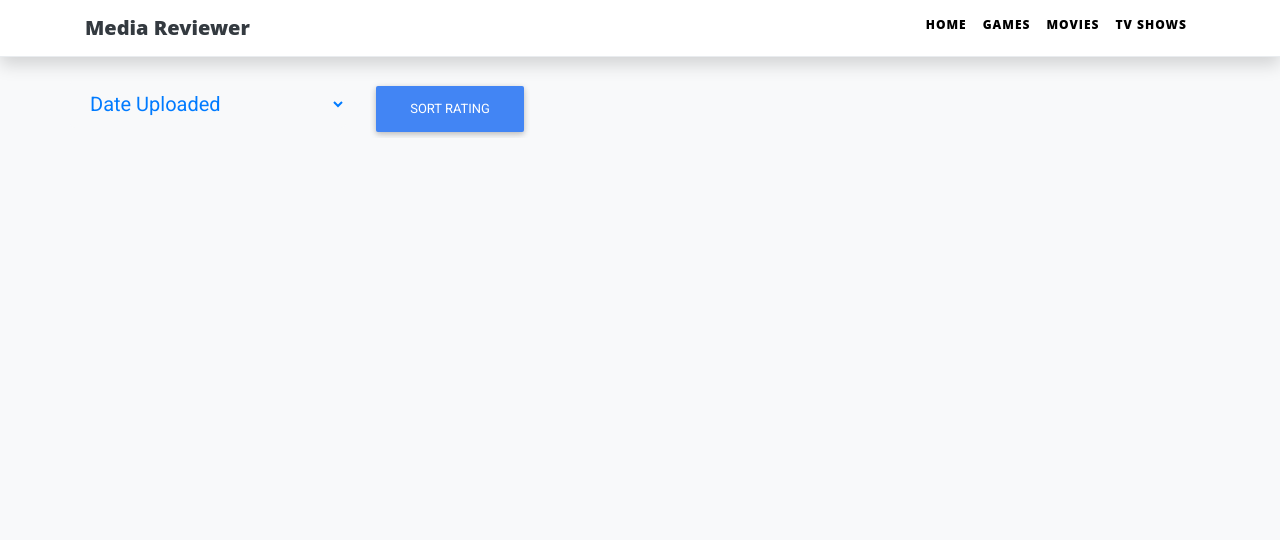
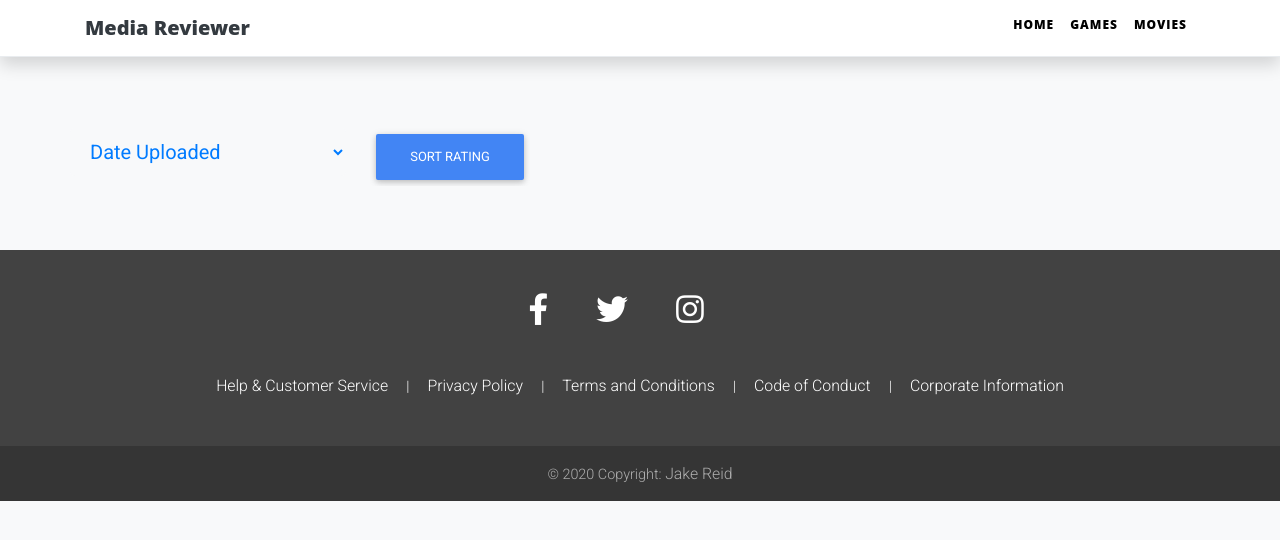
Before and after one commit to Code-Institute-Submissions/Jakejamesreid-Media-Reviewer, a Flask app: page /game-listings in a window 1280 px wide. Shown: the top 540 px of the page. Run offline with Flask 2, Linux system fonts and the light colour scheme; data that the repository does not hold is empty; some libraries are stand-ins or nearby versions.

Commit message:
Added footer and fixed rounding issue with overall rating

```diff
--- a/app.py
+++ b/app.py
@@ -52,7 +52,6 @@ def game_media(media):
     game = mongo.db.games.find_one({'name': media})
     form = SubmitReviewForm()
     game_with_rating = calculateMediaRating([game])
-
     if form.validate_on_submit():
         mongo.db["games"].update_one(
           {'name': media},
@@ -65,7 +64,7 @@ def game_media(media):
                       "author": form.name.data,
                       "comment": form.comment.data,
                       "rating": form.rating.data,
-                      "date_uploaded": datetime.now()
+                      "date_uploaded": datetime.now().strftime('%Y-%m-%d %H:%M:%S')
                   }
               }
         })
@@ -117,8 +116,8 @@ def calculateMediaRating(media_posts):
     for media in media_posts:
         overall_rating = 0
         for rating in media['review']:
-            overall_rating+=int(rating['rating'])
-        media['overall_rating'] = int(overall_rating/len(media['review']))
+            overall_rating+=float(rating['rating'])
+        media['overall_rating'] =  round(overall_rating/len(media['review']), 1)
 
     return media_posts
 
--- a/templates/base.html
+++ b/templates/base.html
@@ -36,9 +36,6 @@
                     <li class="nav-item">
                         <a class="nav-link" href="{{ url_for('movie_listings') }}">Movies</a>
                     </li>
-                    <li class="nav-item">
-                        <a class="nav-link" href="">TV Shows</a>
-                    </li>
                 </ul>
             </div>
         </div>
@@ -46,8 +43,77 @@
 
     {% block content %}
     {% endblock %}
+    <!-- Footer -->
+    <footer class="page-footer font-small grey darken-3">
 
+        <!-- Footer Elements -->
+        <div class="container">
 
+            <!-- Grid row-->
+            <div class="row">
+
+                <!-- Grid column -->
+                <div class="col-md-12 py-5">
+                    <div class="flex-center">
+
+                        <!-- Facebook -->
+                        <a class="fb-ic">
+                            <i class="fab fa-facebook-f fa-lg white-text mr-md-5 mr-3 fa-2x"> </i>
+                        </a>
+                        <!-- Twitter -->
+                        <a class="tw-ic">
+                            <i class="fab fa-twitter fa-lg white-text mr-md-5 mr-3 fa-2x"> </i>
+                        </a>
+                        <!--Instagram-->
+                        <a class="ins-ic">
+                            <i class="fab fa-instagram fa-lg white-text mr-md-5 mr-3 fa-2x"> </i>
+                        </a>
+                    </div>
+
+                </div>
+
+                <!-- Grid column -->
+                <div class="col-md-12 pb-5">
+                    <div class="flex-center">
+                        <p>
+                            <a href="#">
+                                Help & Customer Service
+                            </a>
+                            &emsp;|&emsp;
+                            <a href="#">
+                                Privacy Policy
+                            </a>
+                            &emsp;|&emsp;
+                            <a href="#">
+                                Terms and Conditions
+                            </a>
+                            &emsp;|&emsp;
+                            <a href="#">
+                                Code of Conduct
+                            </a>
+                            &emsp;|&emsp;
+                            <a href="#">
+                                Corporate Information
+                            </a>
+                        </p>
+                    </div>
+                </div>
+                <!-- Grid column -->
+
+            </div>
+            <!-- Grid row-->
+
+        </div>
+        <!-- Footer Elements -->
+
+        <!-- Copyright -->
+        <div class="footer-copyright text-center py-3">© 2020 Copyright:
+            <a> Jake Reid</a>
+        </div>
+        <!-- Copyright -->
+
+    </footer>
+    <!-- Footer -->
 
     <!-- JQuery -->
     <script type="text/javascript" src="https://cdnjs.cloudflare.com/ajax/libs/jquery/3.5.1/jquery.min.js"></script>
--- a/templates/listings.html
+++ b/templates/listings.html
@@ -9,7 +9,7 @@
 {% endblock title %}
 
 {% block content %}
-<div class="container">
+<div class="container py-5">
     <div class="row">
         <div id="content">
             <div class = "container">
@@ -39,12 +39,17 @@
                 <article class="media content-section shadow">
                     <img class="article-img mr-3" src="{{ post.image_url }}" alt="Generic placeholder image">
                     <div class="media-body">
+                        {% if category == "Games" %}
                         <div class="article-header-metadata">
-                            <a class="mr-2">{{ post.media_category }}</a>
+                            <span class="mr-2">{{ post.media_category }}</span>
                         </div>
-                        {% if category == "Games" %}
                             <h2 class="article-title"><a href="{{ url_for('game_media', media=post.name) }}">{{ post.name }}</a></h2>
                         {% elif category == "Movies" %}
+                        <div class="article-header-metadata">
+                            {% for genre in post.genre %}
+                                <span class="mr-2">{{ genre }}</span>
+                            {% endfor %}
+                        </div>
                             <h2 class="article-title"><a href="{{ url_for('movie_media', media=post.name) }}">{{ post.name }}</a></h2>
                         {% endif %}
                         <div class="article-footer-metadata">
```
Also changed, not shown: templates/media.html (+5 -4 lines), readme.md.
